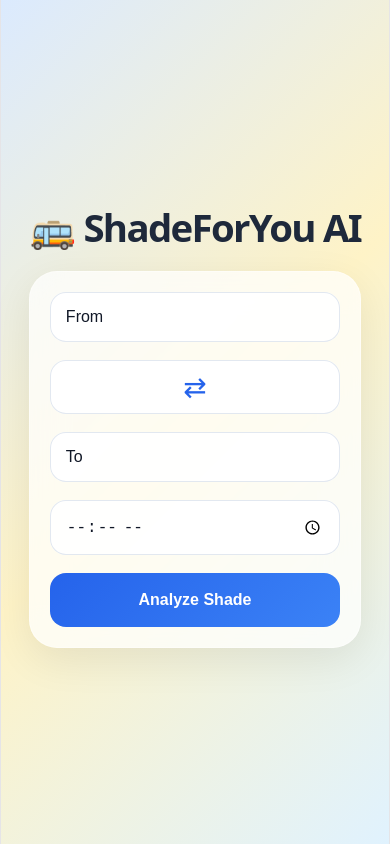
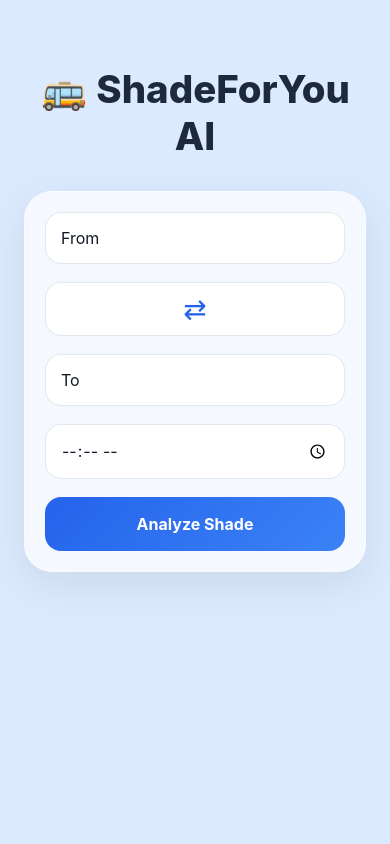
Before and after one commit to fsvp/shadeforYou, a React (Vite) app: page / in a window 390 px wide. Built offline with nearby package versions, Linux system fonts and the light colour scheme.

Commit message:
Fix iPhone dark mode styling

```diff
--- a/index.html
+++ b/index.html
@@ -1,6 +1,7 @@
 <!doctype html>
 <html lang="en">
   <head>
+    <meta name="color-scheme" content="light only" />
     <meta charset="UTF-8" />
     <link rel="icon" type="image/svg+xml" href="/favicon.svg" />
     <meta name="viewport" content="width=device-width, initial-scale=1.0" />
--- a/src/index.css
+++ b/src/index.css
@@ -1,111 +1,55 @@
+* {
+  box-sizing: border-box;
+}
+
 :root {
-  --text: #6b6375;
-  --text-h: #08060d;
-  --bg: #fff;
-  --border: #e5e4e7;
-  --code-bg: #f4f3ec;
-  --accent: #aa3bff;
-  --accent-bg: rgba(170, 59, 255, 0.1);
-  --accent-border: rgba(170, 59, 255, 0.5);
-  --social-bg: rgba(244, 243, 236, 0.5);
-  --shadow:
-    rgba(0, 0, 0, 0.1) 0 10px 15px -3px, rgba(0, 0, 0, 0.05) 0 4px 6px -2px;
-
-  --sans: system-ui, 'Segoe UI', Roboto, sans-serif;
-  --heading: system-ui, 'Segoe UI', Roboto, sans-serif;
-  --mono: ui-monospace, Consolas, monospace;
-
-  font: 18px/145% var(--sans);
-  letter-spacing: 0.18px;
-  color-scheme: light dark;
-  color: var(--text);
-  background: var(--bg);
+  font-family: Inter, Arial, sans-serif;
+  color: #111827;
+  background: #dbeafe;
+  color-scheme: light only;
   font-synthesis: none;
   text-rendering: optimizeLegibility;
   -webkit-font-smoothing: antialiased;
   -moz-osx-font-smoothing: grayscale;
-
-  @media (max-width: 1024px) {
-    font-size: 16px;
-  }
 }
 
-@media (prefers-color-scheme: dark) {
-  :root {
-    --text: #9ca3af;
-    --text-h: #f3f4f6;
-    --bg: #16171d;
-    --border: #2e303a;
-    --code-bg: #1f2028;
-    --accent: #c084fc;
-    --accent-bg: rgba(192, 132, 252, 0.15);
-    --accent-border: rgba(192, 132, 252, 0.5);
-    --social-bg: rgba(47, 48, 58, 0.5);
-    --shadow:
-      rgba(0, 0, 0, 0.4) 0 10px 15px -3px, rgba(0, 0, 0, 0.25) 0 4px 6px -2px;
-  }
-
-  #social .button-icon {
-    filter: invert(1) brightness(2);
-  }
+html,
+body,
+#root {
+  margin: 0;
+  min-width: 320px;
+  min-height: 100vh;
+  color: #111827;
+  background: #dbeafe;
 }
 
 body {
-  margin: 0;
+  overflow-x: hidden;
 }
 
 #root {
-  width: 1126px;
-  max-width: 100%;
-  margin: 0 auto;
-  text-align: center;
-  border-inline: 1px solid var(--border);
-  min-height: 100svh;
-  display: flex;
-  flex-direction: column;
-  box-sizing: border-box;
+  width: 100%;
 }
 
-h1,
-h2 {
-  font-family: var(--heading);
-  font-weight: 500;
-  color: var(--text-h);
+button,
+input,
+textarea,
+select {
+  font-family: inherit;
+  color: #111827;
+  color-scheme: light only;
 }
 
-h1 {
-  font-size: 56px;
-  letter-spacing: -1.68px;
-  margin: 32px 0;
-  @media (max-width: 1024px) {
-    font-size: 36px;
-    margin: 20px 0;
-  }
-}
-h2 {
-  font-size: 24px;
-  line-height: 118%;
-  letter-spacing: -0.24px;
-  margin: 0 0 8px;
-  @media (max-width: 1024px) {
-    font-size: 20px;
-  }
-}
-p {
-  margin: 0;
+input {
+  -webkit-text-fill-color: #111827;
 }
 
-code,
-.counter {
-  font-family: var(--mono);
-  display: inline-flex;
-  border-radius: 4px;
-  color: var(--text-h);
+input::placeholder {
+  color: #64748b;
+  opacity: 1;
 }
 
-code {
-  font-size: 15px;
-  line-height: 135%;
-  padding: 4px 8px;
-  background: var(--code-bg);
+a {
+  color: inherit;
+  text-decoration: none;
 }
```
